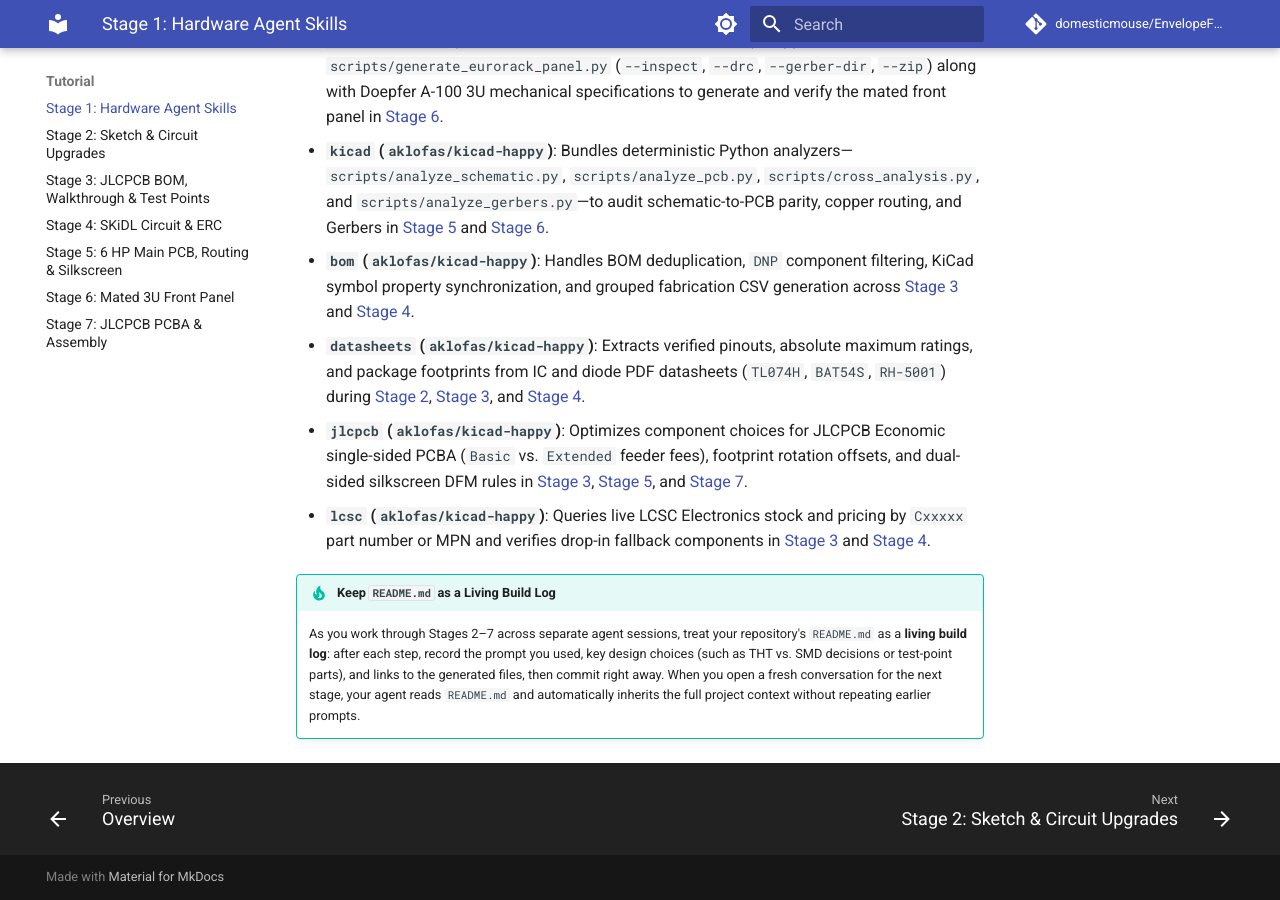
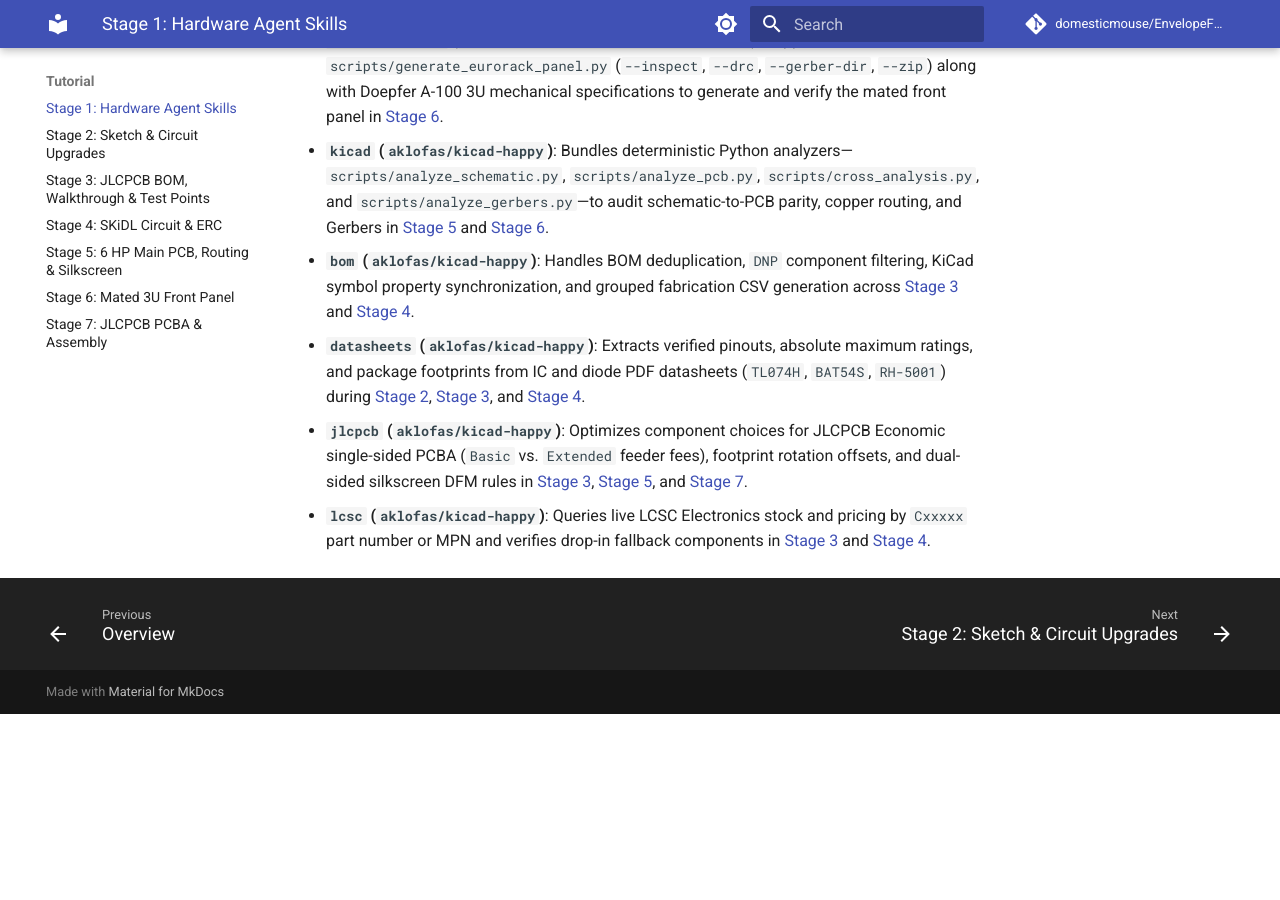
Before and after one commit to domesticmouse/EnvelopeFollower, an MkDocs documentation site: the page built from docs/tutorial/stage-1-agent-skills.md, in a window 1280 px wide and 900 px high, scrolled down 1256 px. Built offline with MkDocs 1.6.1 and Material for MkDocs 9.7.7, drawn with Linux system fonts in a browser that asks for light colours; comment, search, counter and statistics services are not loaded; after the commit the page ends 1970 px from its top, so only the background shows below that.

Commit message:
Remove README living build log tip from Stage 1 tutorial
Advising readers to maintain a living build log in README.md and commit
after each step couples Stage 1 to a specific git repository workflow
and creates friction when test-driving tutorial stages in subdirectories
or isolated environments. Keep Stage 1 focused strictly on installing
and verifying the hardware agent skills.

```diff
--- a/docs/tutorial/stage-1-agent-skills.md
+++ b/docs/tutorial/stage-1-agent-skills.md
@@ -35,6 +35,3 @@ Each installed skill equips the agent with specialized reference documentation a
 - **`datasheets` (`aklofas/kicad-happy`)**: Extracts verified pinouts, absolute maximum ratings, and package footprints from IC and diode PDF datasheets (`TL074H`, `BAT54S`, `RH-5001`) during [Stage 2](stage-2-circuit-upgrades.md), [Stage 3](stage-3-bom-and-dfm.md), and [Stage 4](stage-4-skidl.md).
 - **`jlcpcb` (`aklofas/kicad-happy`)**: Optimizes component choices for JLCPCB Economic single-sided PCBA (`Basic` vs. `Extended` feeder fees), footprint rotation offsets, and dual-sided silkscreen DFM rules in [Stage 3](stage-3-bom-and-dfm.md), [Stage 5](stage-5-schematic-and-pcb.md), and [Stage 7](stage-7-manufacturing.md).
 - **`lcsc` (`aklofas/kicad-happy`)**: Queries live LCSC Electronics stock and pricing by `Cxxxxx` part number or MPN and verifies drop-in fallback components in [Stage 3](stage-3-bom-and-dfm.md) and [Stage 4](stage-4-skidl.md).
-
-!!! tip "Keep `README.md` as a Living Build Log"
-    As you work through Stages 2–7 across separate agent sessions, treat your repository's `README.md` as a **living build log**: after each step, record the prompt you used, key design choices (such as THT vs. SMD decisions or test-point parts), and links to the generated files, then commit right away. When you open a fresh conversation for the next stage, your agent reads `README.md` and automatically inherits the full project context without repeating earlier prompts.
```
